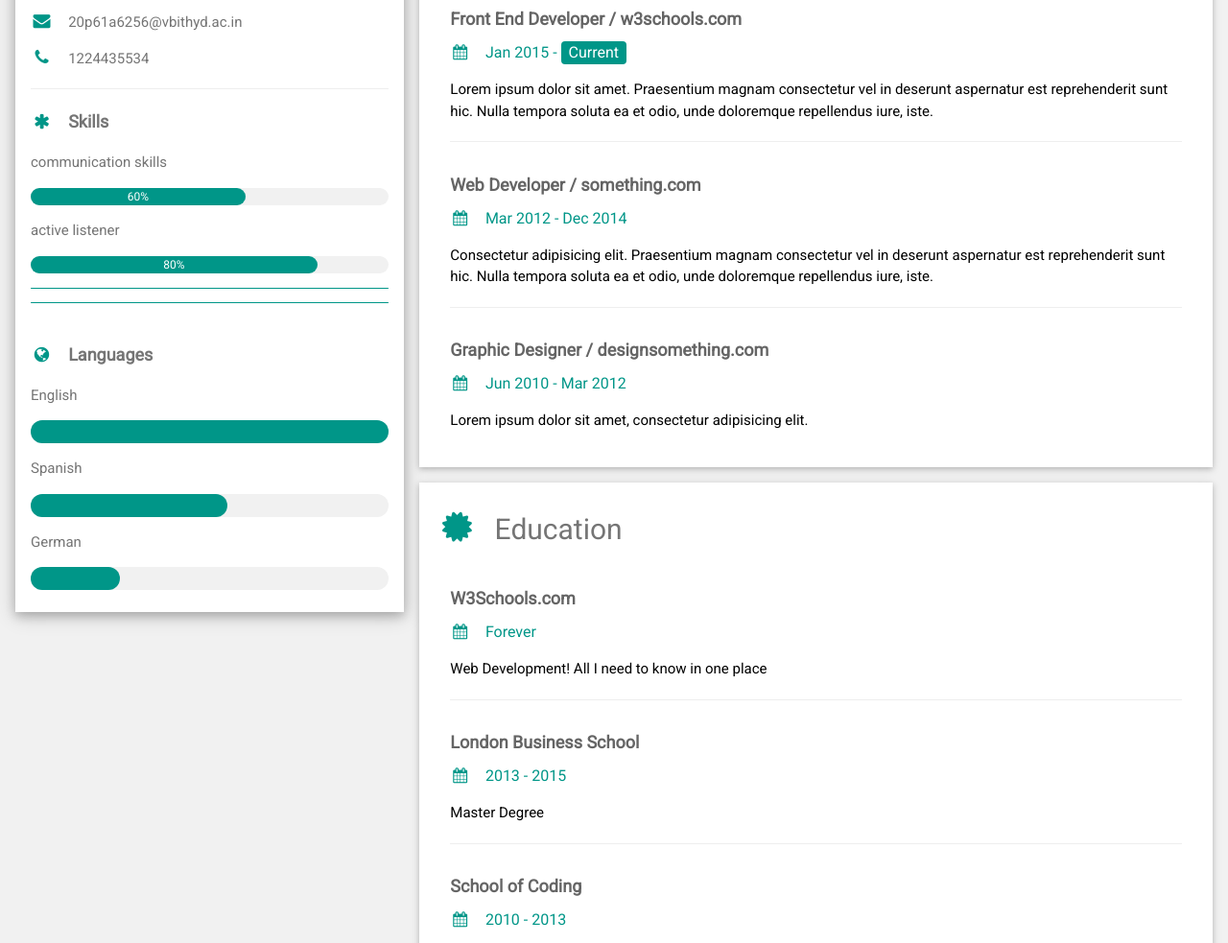
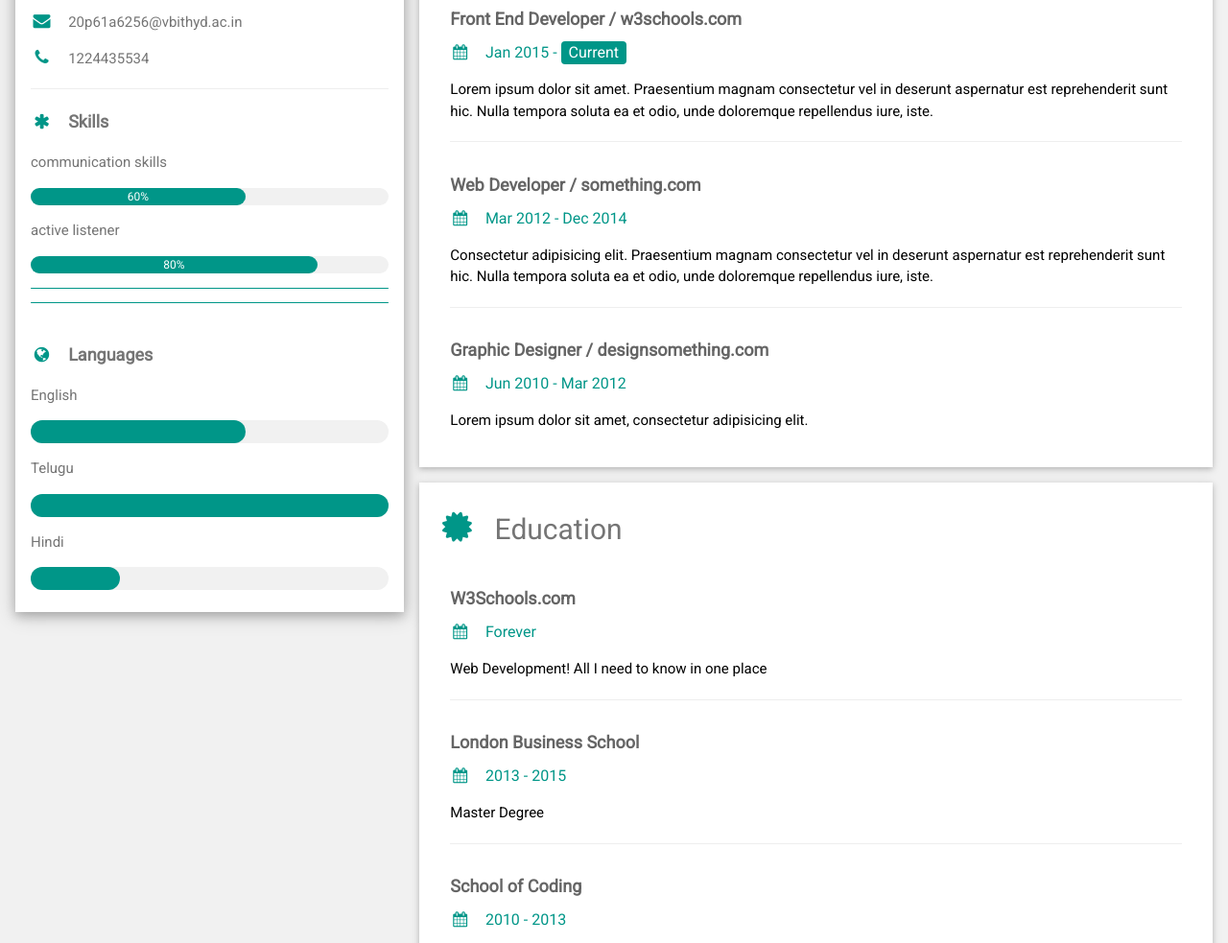
Before and after one commit to laxmiyamkolu/laxmiyamkolu.github.io, a plain HTML site: page index.html in a window 1280 px wide. Shown: the part 117-1100 px from the top of the page at 96% size. Drawn offline with nearby package versions, Linux system fonts and the light colour scheme.

Commit message:
Update index.html
languages changed 59,61,63,65,67,

```diff
--- a/index.html
+++ b/index.html
@@ -58,13 +58,13 @@ html,body,h1,h2,h3,h4,h5,h6 {font-family: "Roboto", sans-serif}
           <p class="w3-large w3-text-theme"><b><i class="fa fa-globe fa-fw w3-margin-right w3-text-teal"></i>Languages</b></p>
           <p>English</p>
           <div class="w3-light-grey w3-round-xlarge">
+            <div class="w3-round-xlarge w3-teal" style="height:24px;width:60%"></div>
+          </div>
+          <p>Telugu</p>
+          <div class="w3-light-grey w3-round-xlarge">
             <div class="w3-round-xlarge w3-teal" style="height:24px;width:100%"></div>
           </div>
-          <p>Spanish</p>
-          <div class="w3-light-grey w3-round-xlarge">
-            <div class="w3-round-xlarge w3-teal" style="height:24px;width:55%"></div>
-          </div>
-          <p>German</p>
+          <p>Hindi</p>
           <div class="w3-light-grey w3-round-xlarge">
             <div class="w3-round-xlarge w3-teal" style="height:24px;width:25%"></div>
           </div>
```
